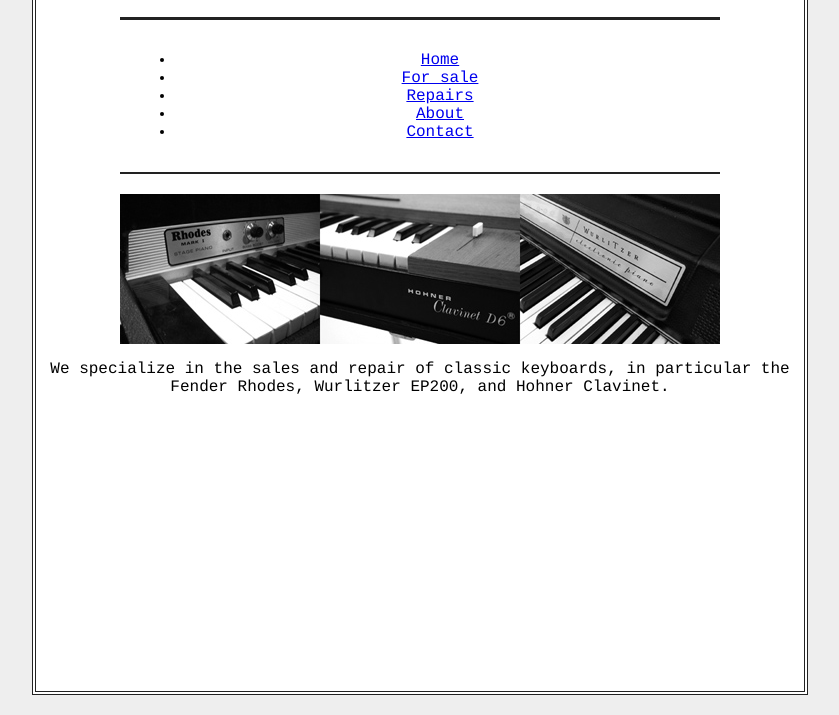
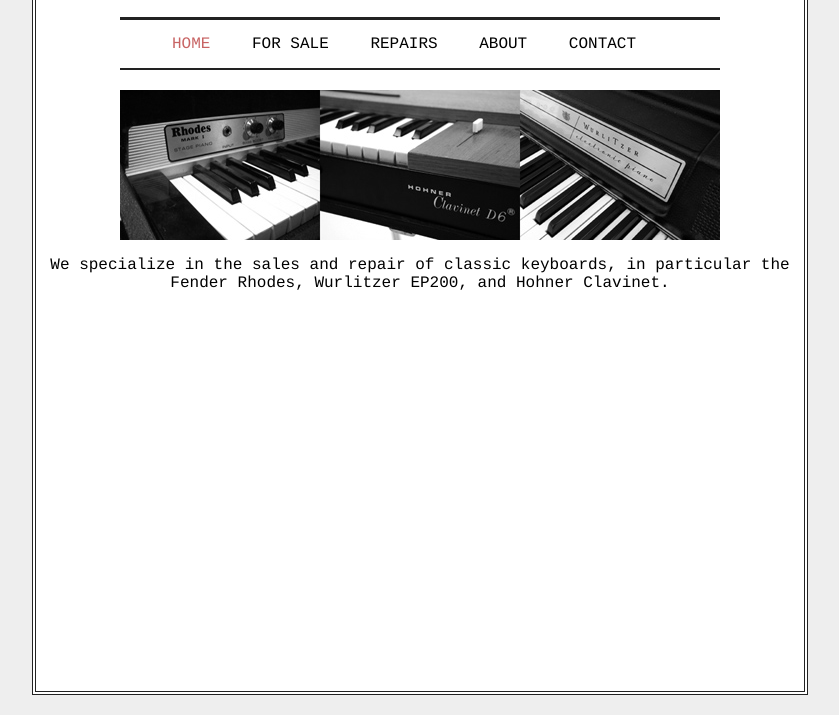
Before and after one commit to tpaternina/AnalogHome, a plain HTML site: page index.html in a window 1280 px wide. Shown: the part 85-800 px from the top of the page, without its empty margins (220-1059 px from the left). Drawn offline with Linux system fonts and the light colour scheme.

Commit message:
Add style to nav element and li elements inside nav bar

```diff
--- a/style.css
+++ b/style.css
@@ -21,3 +21,23 @@
   margin: 20px auto;
   padding: 15px;
 }
+
+nav ul {
+  margin: 0;
+  padding: 0;
+}
+
+nav li {
+  text-transform: uppercase;
+  display: inline;
+  margin-right: 2em;
+}
+
+nav a {
+  text-decoration: none;
+  color: inherit;
+}
+
+.on {
+  color: rgb(200, 100, 100);
+}
```
